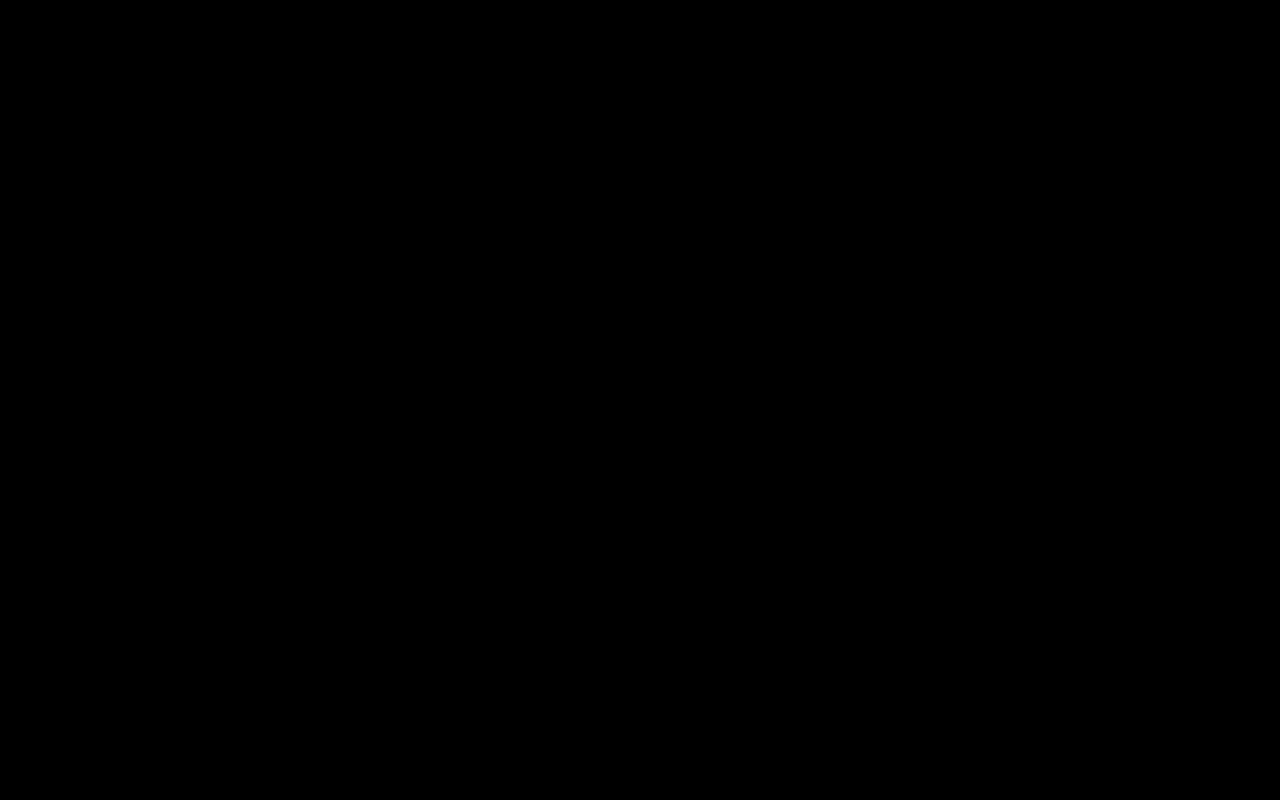
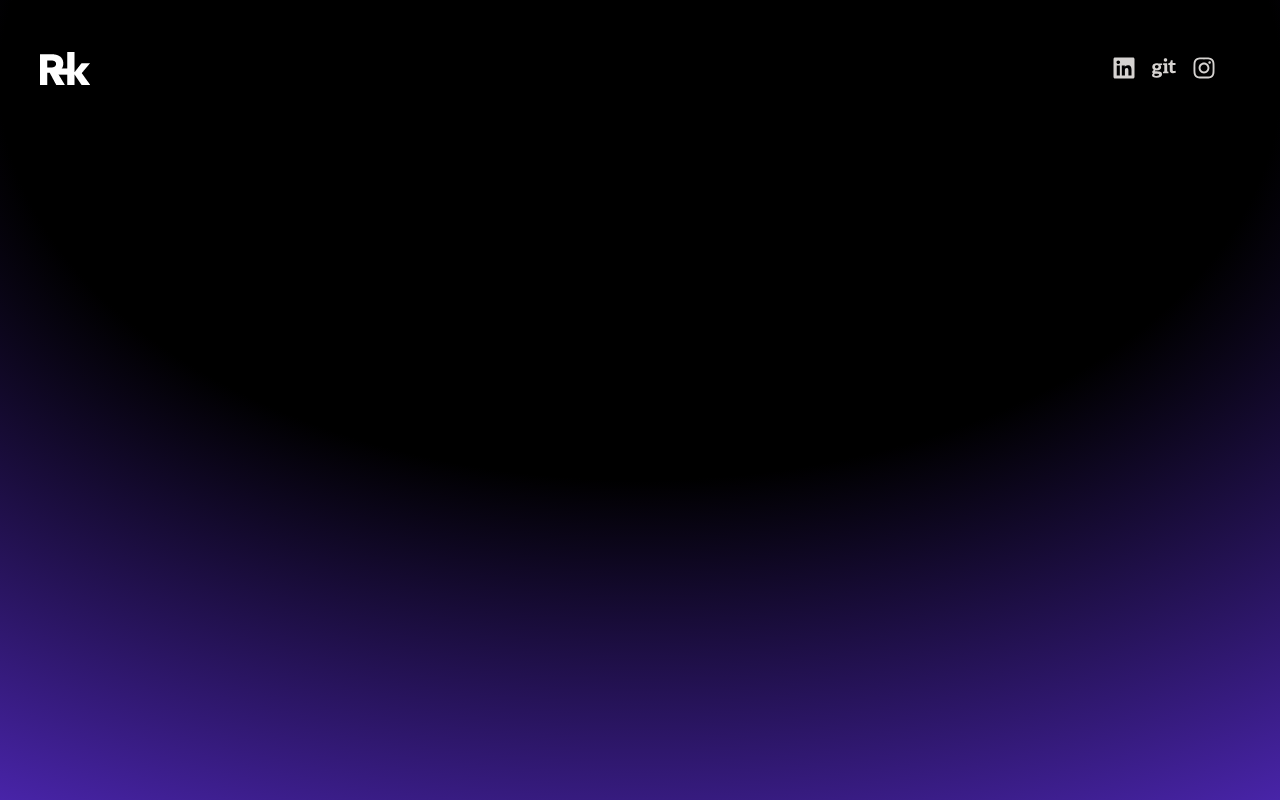
Before and after one commit to DevJofre/PortFolio, a React (Vite) app: page / in a window 1280 px wide. Built offline with nearby package versions, Linux system fonts and the light colour scheme.

Commit message:
NavBar costruida

```diff
--- a/package.json
+++ b/package.json
@@ -11,7 +11,8 @@
   },
   "dependencies": {
     "react": "^18.3.1",
-    "react-dom": "^18.3.1"
+    "react-dom": "^18.3.1",
+    "react-icons": "^5.3.0"
   },
   "devDependencies": {
     "@eslint/js": "^9.13.0",
--- a/src/App.jsx
+++ b/src/App.jsx
@@ -1,10 +1,17 @@
+import NavBar from "./component/Navbar"
+
 const App = () => {
   return (
-    <div>
-      <h1>
-        Hello mundo!
-      </h1>
+    <div className="overflow-x-hidden text-stone-300 antialiased">
+      <div className="fixed inset-0 -z-10">
+        <div className="absolute inset-0 -z-10 h-full w-full items-center px-5 py-24 [background:radial-gradient(125%_125%_at_50%_10%,#000_40%,#63e_100%)]"></div>
+      </div>
+
+      <div className="container mx-auto px-8">
+        <NavBar/>
+      </div>
     </div>
+
   )
 }
 
--- /dev/null
+++ b/src/component/Navbar.jsx
@@ -0,0 +1,40 @@
+import logo from "../assets/raviKumarLogo.webp"
+import { FaLinkedin } from "react-icons/fa";
+import { FaGit } from "react-icons/fa";
+import { FaInstagram } from "react-icons/fa";
+
+
+const NavBar = () => {
+    return(
+        <nav className="flex itens-center justify-between py-6">
+            <div className="flex flex-shrink-0 items-center">
+                <a href="/" aria-label="Home">
+                    <img src={logo} className="mx-2" width={50} height={33} alt="Logo" />
+                </a>
+            </div>
+            <div className="m-8 flex items-center justify-center gap-4 text-2xl">
+
+                <a href="https://www.linkedin.com/in/jofre-tomas-811113197/"
+                    target="_blank"
+                    rel="nooperner noreferrer"
+                    aria-label="LinkedIn">
+                    <FaLinkedin />
+                </a>
+                <a href="https://github.com/DevJofre"
+                    target="_blank"
+                    rel="nooperner noreferrer"
+                    aria-label="GitHub">
+                    <FaGit />
+                </a>
+                <a href="https://www.instagram.com/joffrey_thomas/"
+                    target="_blank"
+                    rel="nooperner noreferrer"
+                    aria-label="Instagram">
+                    <FaInstagram />
+                </a>
+            </div>
+        </nav>
+    )
+}
+
+export default NavBar
```
Also changed, not shown: 1 other file (tests, documents, lock files or other folders).
